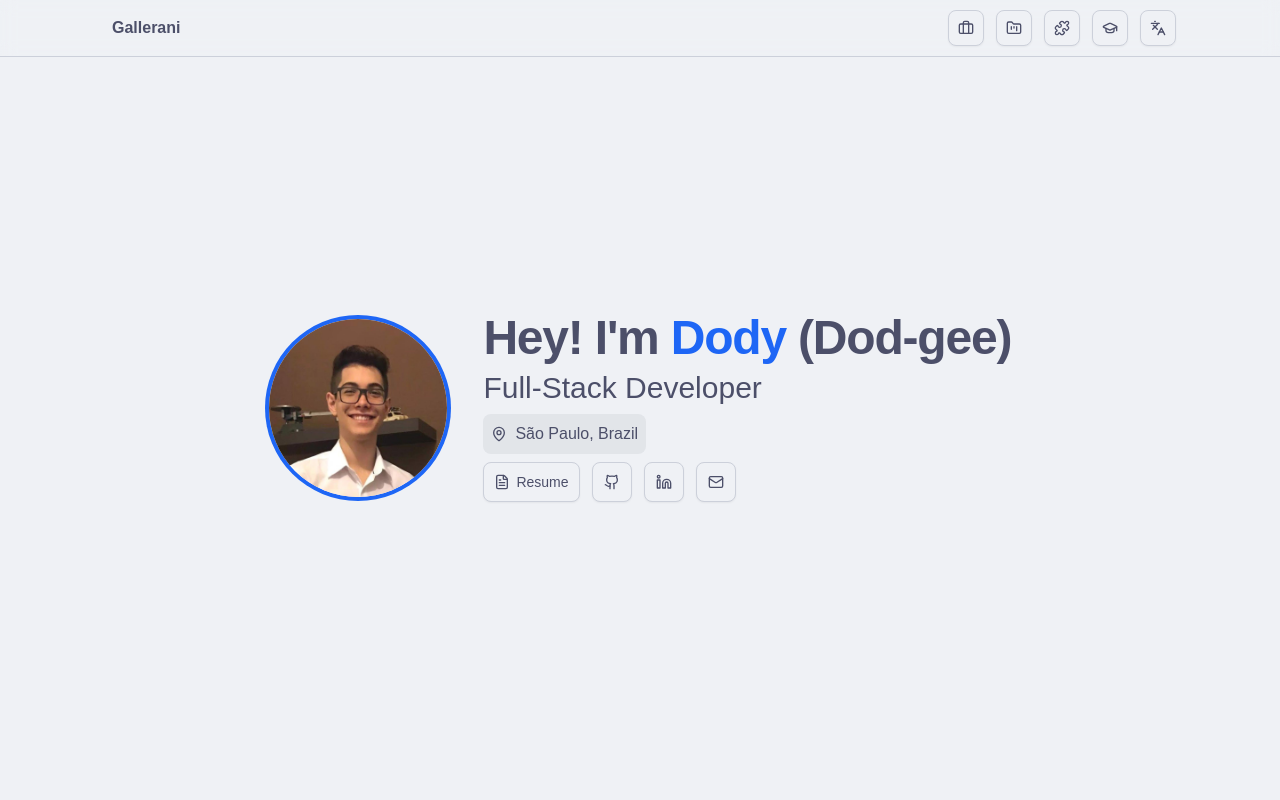
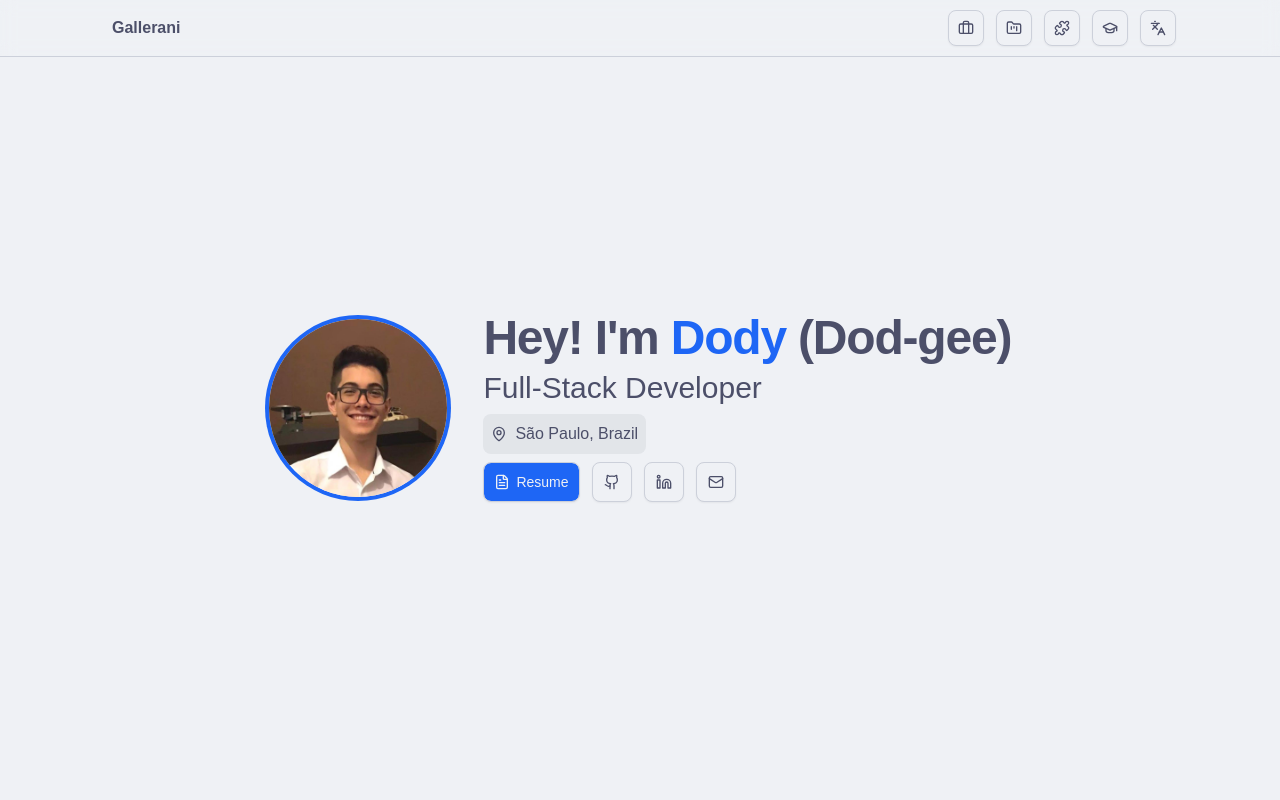
Before and after one commit to GardenMovie/portfolio, a React (Vite) app: page / in a window 1280 px wide. Shown: the top 800 px of the page. Built offline with nearby package versions, Linux system fonts and the light colour scheme.

Commit message:
style: bigger focus on download CV button

```diff
--- a/src/components/common/IconLinks.tsx
+++ b/src/components/common/IconLinks.tsx
@@ -42,6 +42,7 @@ export default function IconLinks({ row = true }: { row?: boolean }) {
       <Button
         key={"Download CV"}
         variant="outline"
+        className="bg-primary text-primary-foreground hover:bg-blue-800 hover:text-primary-foreground"
         size="lg"
         asChild
         aria-label={"Download CV"}
```
